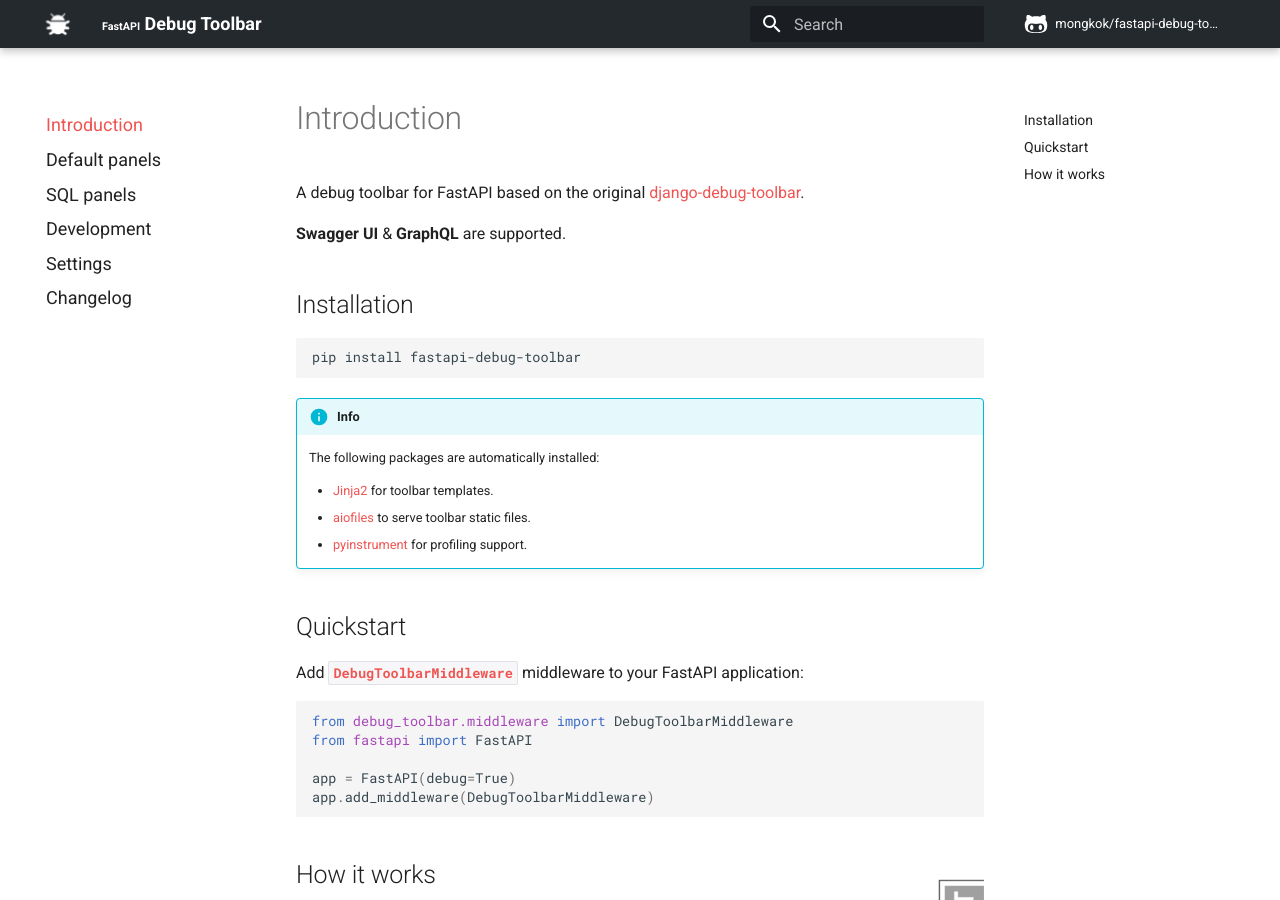
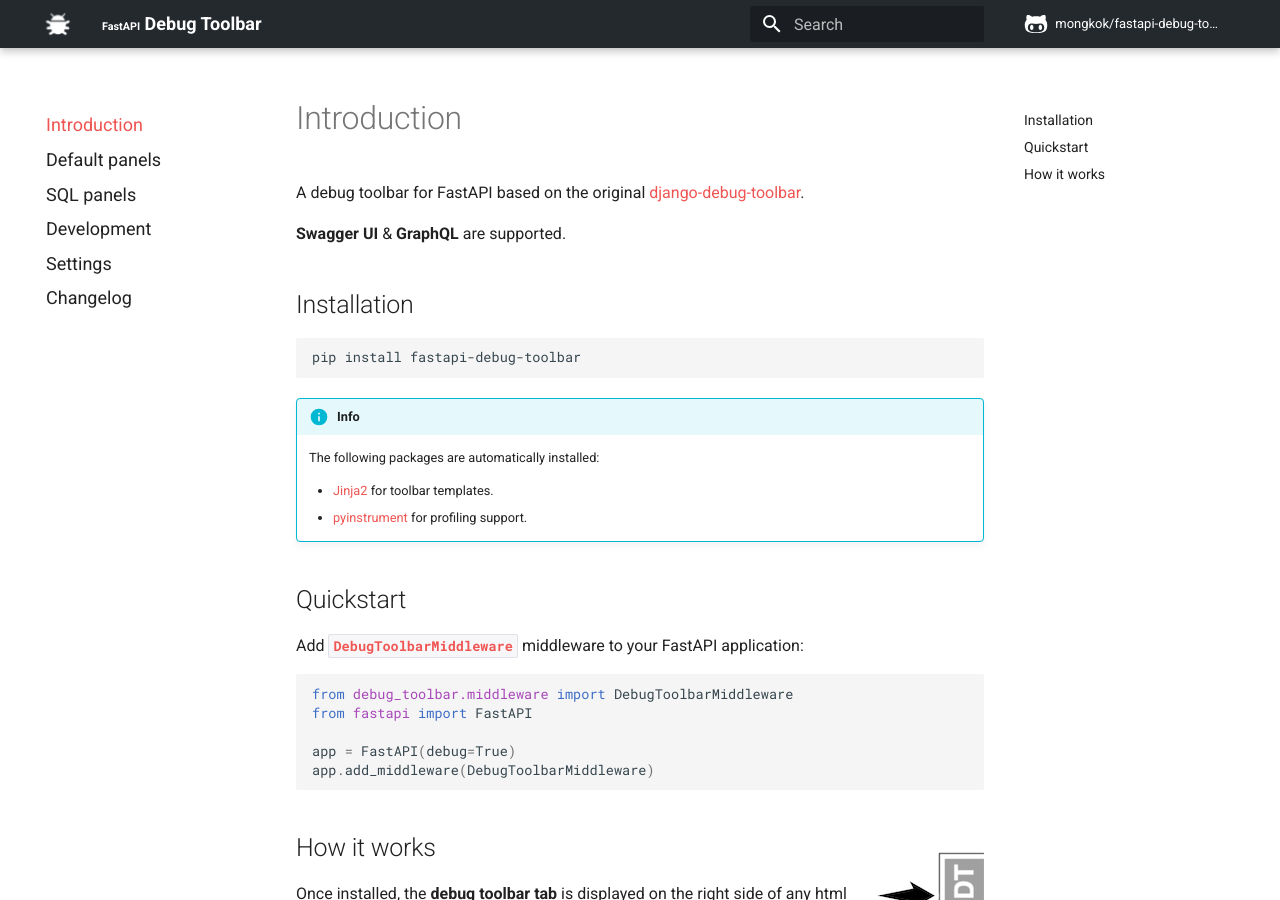
Before and after one commit to mongkok/fastapi-debug-toolbar, an MkDocs documentation site: the page built from docs/index.md, in a window 1280 px wide and 900 px high. Built offline with MkDocs 1.6.1 and Material for MkDocs 9.7.7, drawn with Linux system fonts in a browser that asks for light colours; comment, search, counter and statistics services are not loaded.

Commit message:
Removed aiofiles dependency

```diff
--- a/docs/index.md
+++ b/docs/index.md
@@ -13,7 +13,6 @@
     The following packages are automatically installed:
 
     * [Jinja2](https://github.com/pallets/jinja) for toolbar templates.
-    * [aiofiles](https://github.com/Tinche/aiofiles) to serve toolbar static files.
     * [pyinstrument](https://github.com/joerick/pyinstrument) for profiling support.
 
 ## Quickstart
--- a/pyproject.toml
+++ b/pyproject.toml
@@ -43,7 +43,6 @@
 
 dependencies = [
     "fastapi >=0.70.0",
-    "aiofiles >= 0.2.1",
     "anyio >=3.0.0",
     "Jinja2 >=2.9",
     "pyinstrument >=3.0.0",
```
